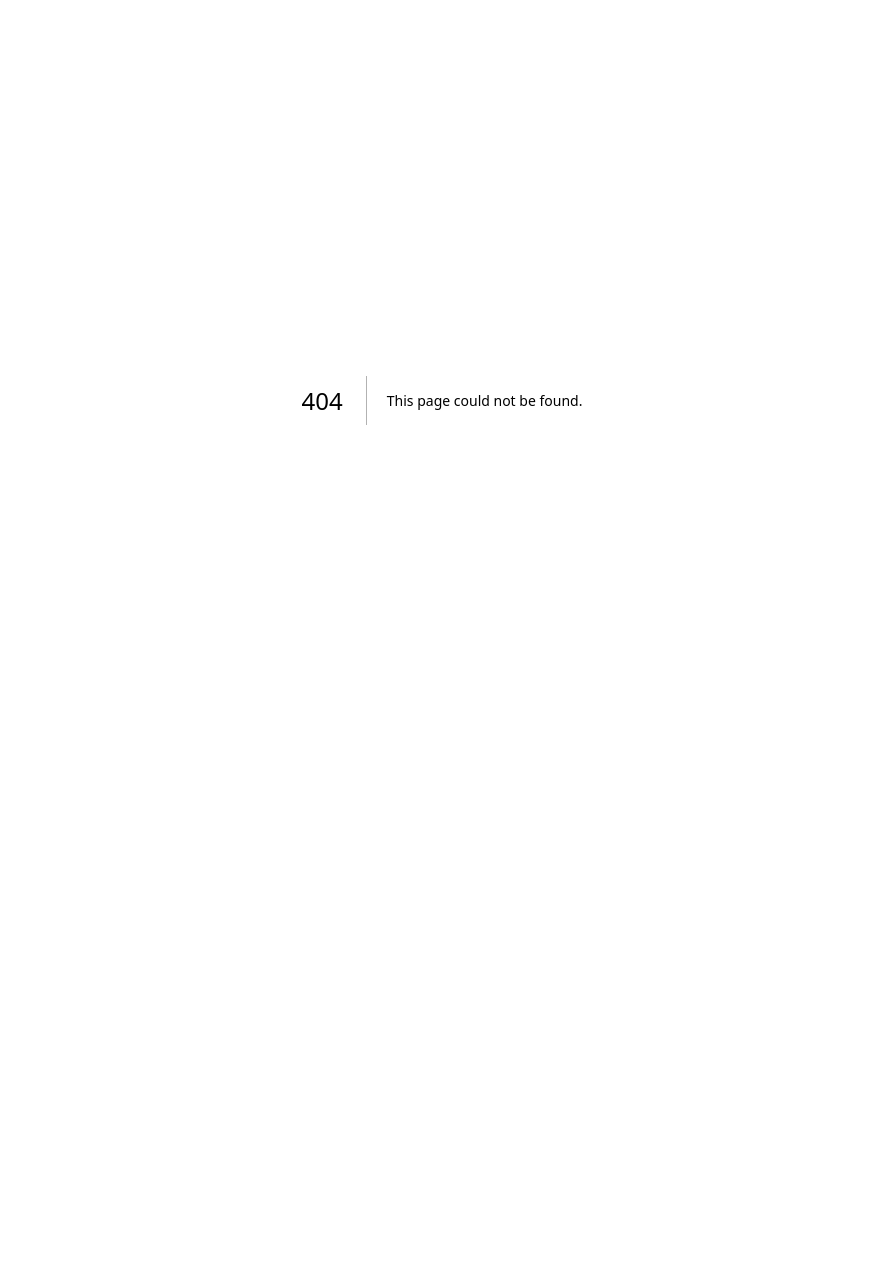
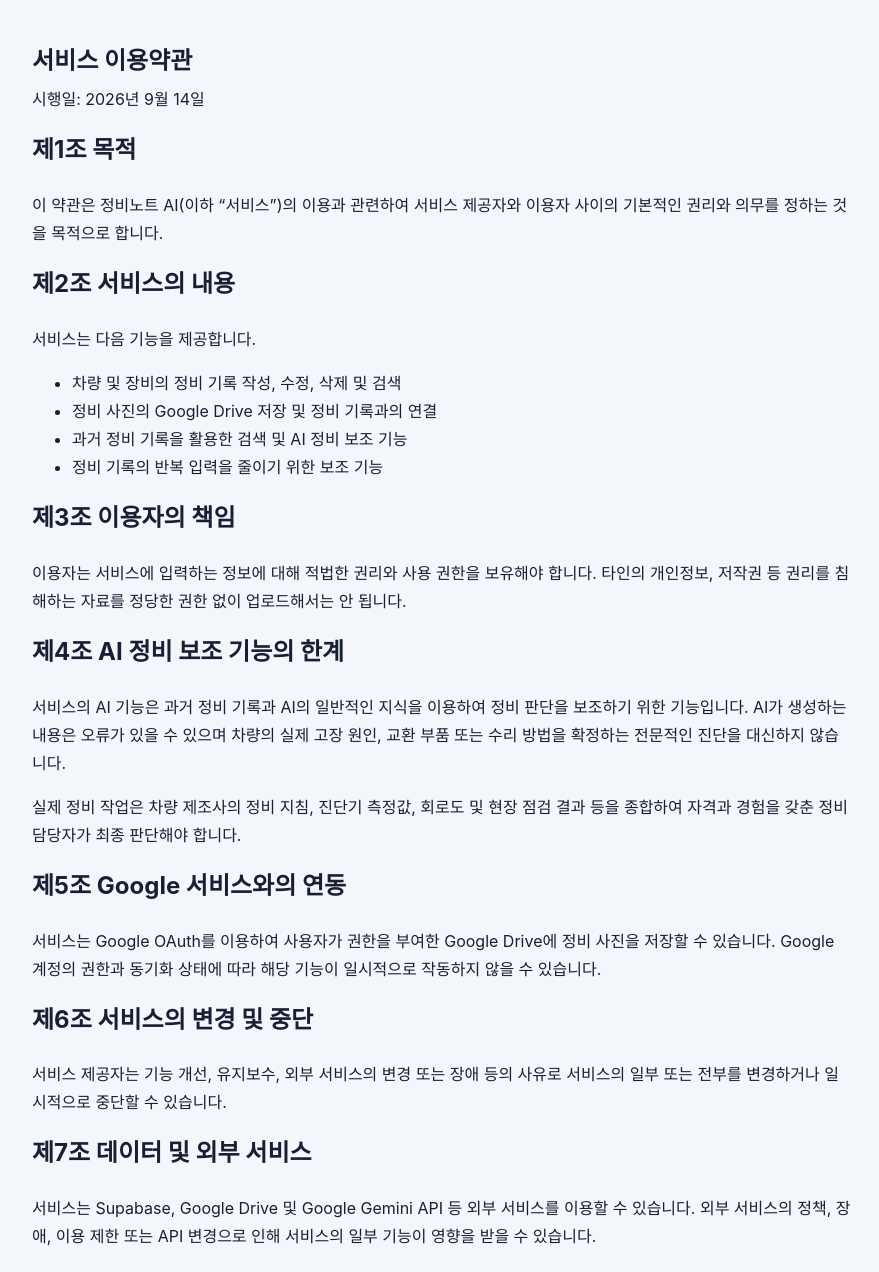
Before and after one commit to wnsdle/repair-note-ai, a Next.js app: page /terms in a window 1280 px wide. Before the commit this address had no page. Shown: the top 1272 px of the page, without its empty margins (198-1077 px from the left). Before the commit the page ends 800 px from the top, so only its background shows below. Built offline with nearby package versions, Linux system fonts and the light colour scheme.

Commit message:
Add terms of service for Google OAuth production readiness

```diff
--- /dev/null
+++ b/app/terms/page.tsx
@@ -0,0 +1,65 @@
+export const metadata = {
+  title: "서비스 이용약관 | 정비노트 AI",
+  description: "정비노트 AI 서비스 이용약관"
+};
+
+export default function TermsPage() {
+  return (
+    <main style={{ maxWidth: 860, margin: "0 auto", padding: "40px 20px", lineHeight: 1.75 }}>
+      <h1>서비스 이용약관</h1>
+      <p>시행일: 2026년 9월 14일</p>
+
+      <h2>제1조 목적</h2>
+      <p>
+        이 약관은 정비노트 AI(이하 “서비스”)의 이용과 관련하여 서비스 제공자와 이용자 사이의 기본적인 권리와 의무를 정하는 것을 목적으로 합니다.
+      </p>
+
+      <h2>제2조 서비스의 내용</h2>
+      <p>서비스는 다음 기능을 제공합니다.</p>
+      <ul>
+        <li>차량 및 장비의 정비 기록 작성, 수정, 삭제 및 검색</li>
+        <li>정비 사진의 Google Drive 저장 및 정비 기록과의 연결</li>
+        <li>과거 정비 기록을 활용한 검색 및 AI 정비 보조 기능</li>
+        <li>정비 기록의 반복 입력을 줄이기 위한 보조 기능</li>
+      </ul>
+
+      <h2>제3조 이용자의 책임</h2>
+      <p>
+        이용자는 서비스에 입력하는 정보에 대해 적법한 권리와 사용 권한을 보유해야 합니다. 타인의 개인정보, 저작권 등 권리를 침해하는 자료를 정당한 권한 없이 업로드해서는 안 됩니다.
+      </p>
+
+      <h2>제4조 AI 정비 보조 기능의 한계</h2>
+      <p>
+        서비스의 AI 기능은 과거 정비 기록과 AI의 일반적인 지식을 이용하여 정비 판단을 보조하기 위한 기능입니다. AI가 생성하는 내용은 오류가 있을 수 있으며 차량의 실제 고장 원인, 교환 부품 또는 수리 방법을 확정하는 전문적인 진단을 대신하지 않습니다.
+      </p>
+      <p>
+        실제 정비 작업은 차량 제조사의 정비 지침, 진단기 측정값, 회로도 및 현장 점검 결과 등을 종합하여 자격과 경험을 갖춘 정비 담당자가 최종 판단해야 합니다.
+      </p>
+
+      <h2>제5조 Google 서비스와의 연동</h2>
+      <p>
+        서비스는 Google OAuth를 이용하여 사용자가 권한을 부여한 Google Drive에 정비 사진을 저장할 수 있습니다. Google 계정의 권한과 동기화 상태에 따라 해당 기능이 일시적으로 작동하지 않을 수 있습니다.
+      </p>
+
+      <h2>제6조 서비스의 변경 및 중단</h2>
+      <p>
+        서비스 제공자는 기능 개선, 유지보수, 외부 서비스의 변경 또는 장애 등의 사유로 서비스의 일부 또는 전부를 변경하거나 일시적으로 중단할 수 있습니다.
+      </p>
+
+      <h2>제7조 데이터 및 외부 서비스</h2>
+      <p>
+        서비스는 Supabase, Google Drive 및 Google Gemini API 등 외부 서비스를 이용할 수 있습니다. 외부 서비스의 정책, 장애, 이용 제한 또는 API 변경으로 인해 서비스의 일부 기능이 영향을 받을 수 있습니다.
+      </p>
+
+      <h2>제8조 약관의 변경</h2>
+      <p>
+        서비스 기능이나 관련 법령 및 외부 API 정책의 변경에 따라 본 약관이 수정될 수 있습니다. 변경된 약관은 이 페이지에 게시한 시점부터 적용합니다.
+      </p>
+
+      <h2>제9조 문의처</h2>
+      <p>서비스 이용 관련 문의: wnsdle@gmail.com</p>
+
+      <p style={{ marginTop: 40 }}><a href="/">← 정비노트 AI로 돌아가기</a></p>
+    </main>
+  );
+}
```
